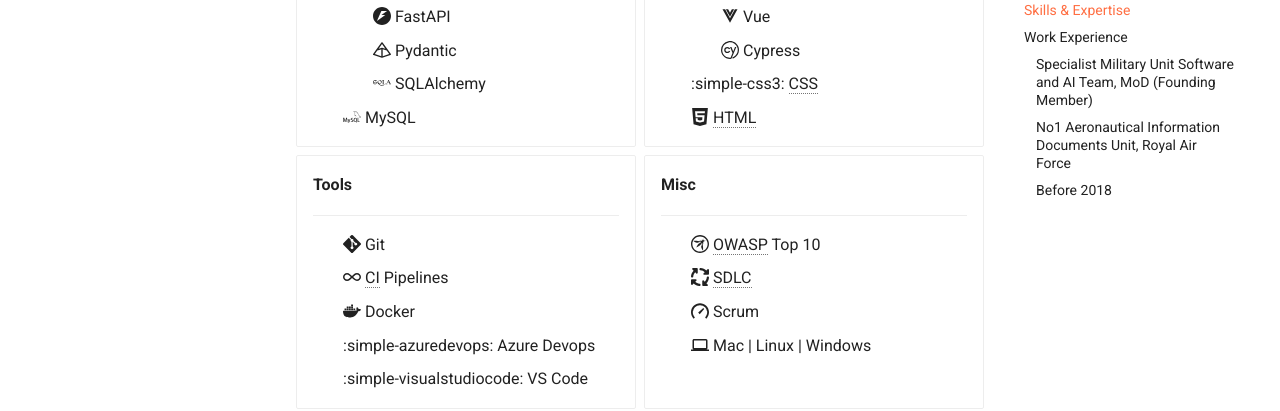
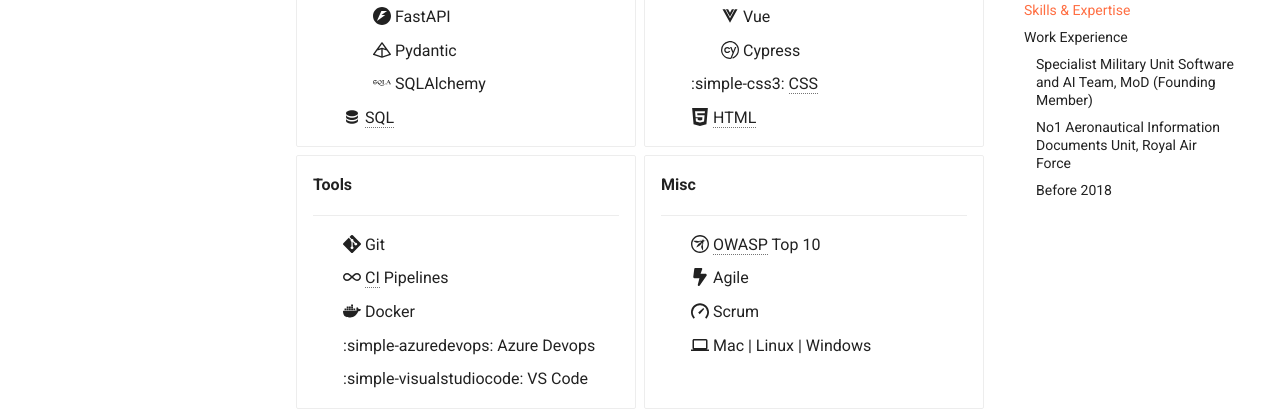
Before and after one commit to simplytim42/simplytim42.github.io, an MkDocs documentation site: the page built from docs/index.md, in a window 1280 px wide and 900 px high, scrolled down 1062 px. Shown: the part 152-563 px from the top of the window. Built offline with MkDocs 1.6.1 and Material for MkDocs 9.7.7, drawn with Linux system fonts in a browser that asks for light colours; emoji names are drawn with the system emoji font.

Commit message:
change MySQL to SQL and change SDLC to Agile

```diff
--- a/docs/index.md
+++ b/docs/index.md
@@ -38,7 +38,7 @@
         - :simple-fastapi:  FastAPI
         - :simple-pydantic: Pydantic
         - :simple-sqlalchemy: SQLAlchemy
-    - :simple-mysql: MySQL
+    - :material-database: SQL
 
 - __Frontend__
 
@@ -65,7 +65,7 @@
     ---
 
     - :simple-owasp: OWASP Top 10
-    - :fontawesome-solid-arrows-spin: SDLC
+    - :fontawesome-solid-bolt-lightning: Agile
     - :simple-speedtest: Scrum
     - :material-laptop: Mac | Linux | Windows
 
```
